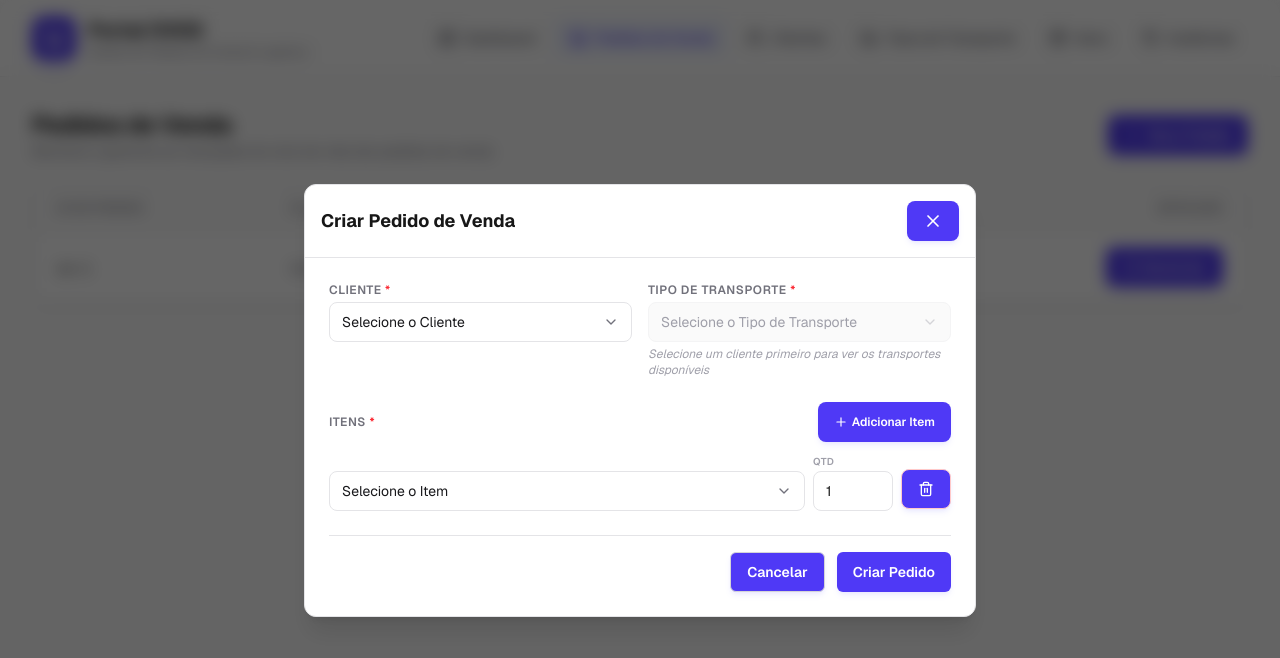
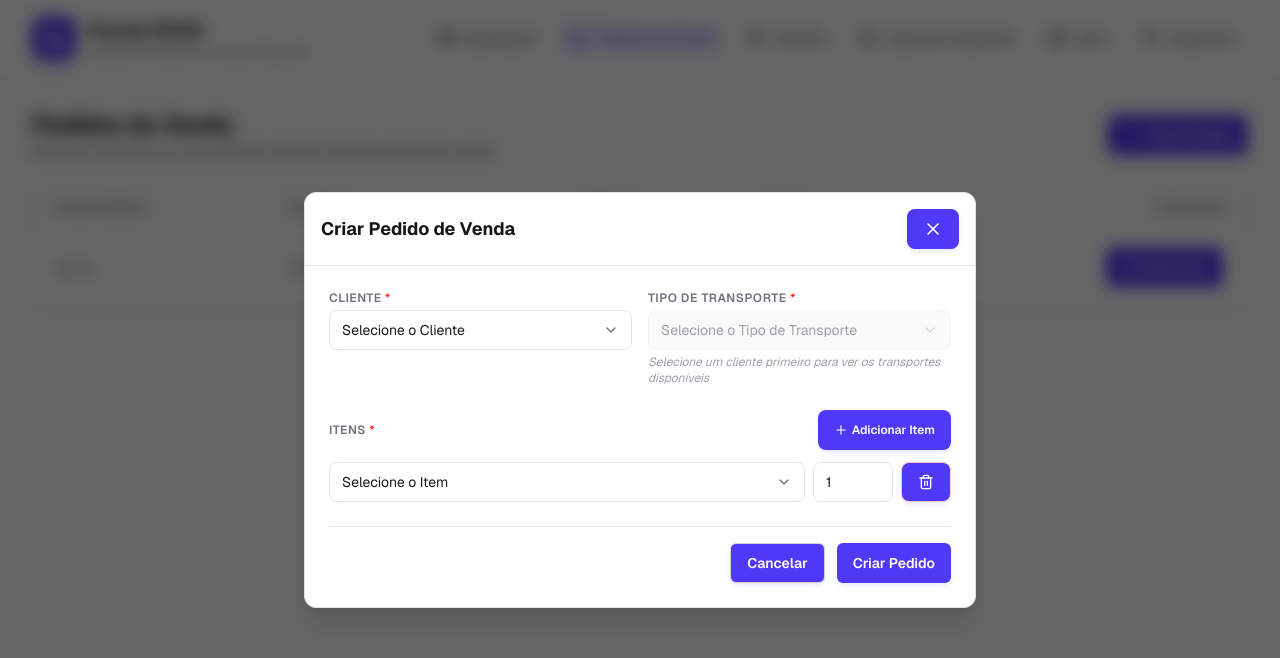
Before and after one commit to EdDevFront/sales-order-management-system, a Next.js app: page /orders in a window 1280 px wide. Both pictures are taken after a click on the button "Novo Pedido". Shown: the top 658 px of the page. Built offline with nearby package versions, Linux system fonts and the light colour scheme.

Commit message:
fix: align Select, Input and Button on same baseline in items row

```diff
--- a/src/components/templates/orders/components/OrderForm.tsx
+++ b/src/components/templates/orders/components/OrderForm.tsx
@@ -163,7 +163,7 @@ export default function OrderForm({ onClose }: OrderFormProps) {
               </Button>
             </div>
             {fields.map((field, index) => (
-              <div key={field.id} className="flex items-end gap-2">
+              <div key={field.id} className="flex items-start gap-2">
                 <div className="flex-1 min-w-0">
                   <Select
                     {...register(`items.${index}.itemId`)}
@@ -177,9 +177,6 @@ export default function OrderForm({ onClose }: OrderFormProps) {
                   )}
                 </div>
                 <div className="w-20 shrink-0">
-                  <label className="block text-[10px] font-semibold uppercase tracking-wider text-zinc-400 mb-0.5">
-                    Qtd
-                  </label>
                   <Input
                     type="number"
                     min={1}
@@ -191,7 +188,7 @@ export default function OrderForm({ onClose }: OrderFormProps) {
                 <Button
                   type="button"
                   onClick={() => remove(index)}
-                  className="mb-0.5 rounded-lg border border-red-200 p-2 text-red-500 hover:bg-red-50 dark:border-red-900 dark:hover:bg-red-950/20 shrink-0"
+                  className="rounded-lg border border-red-200 p-2 text-red-500 hover:bg-red-50 dark:border-red-900 dark:hover:bg-red-950/20 shrink-0 mt-0"
                 >
                   <Trash2 className="h-4 w-4" />
                 </Button>
```
